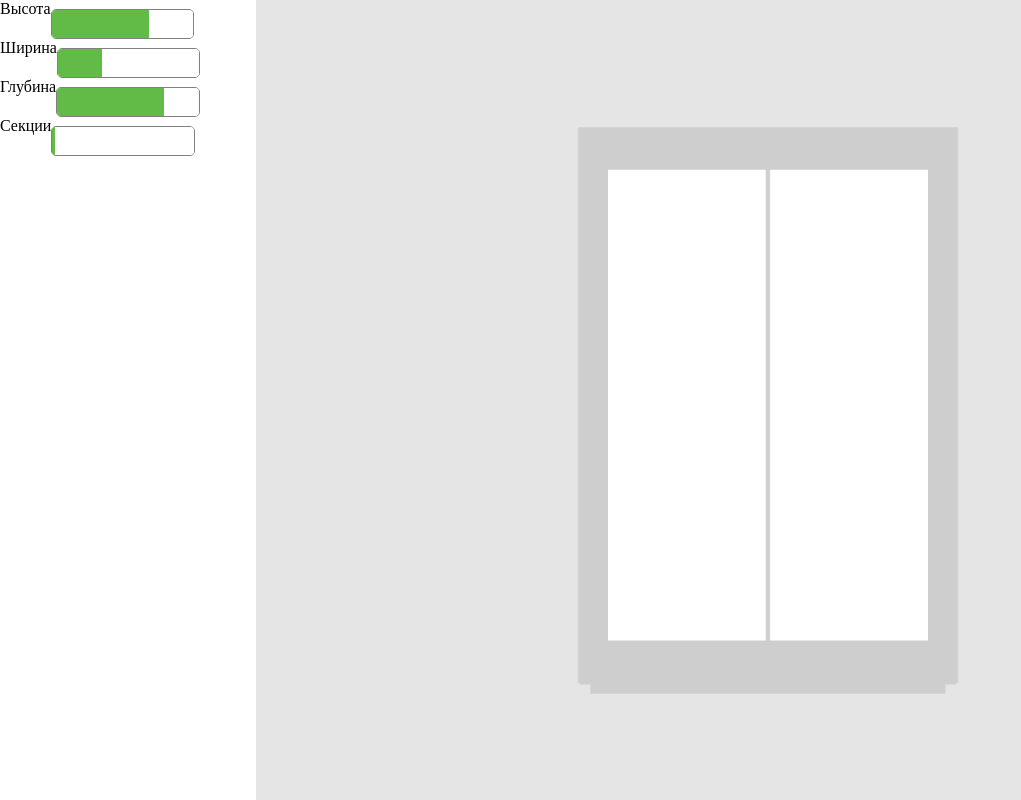
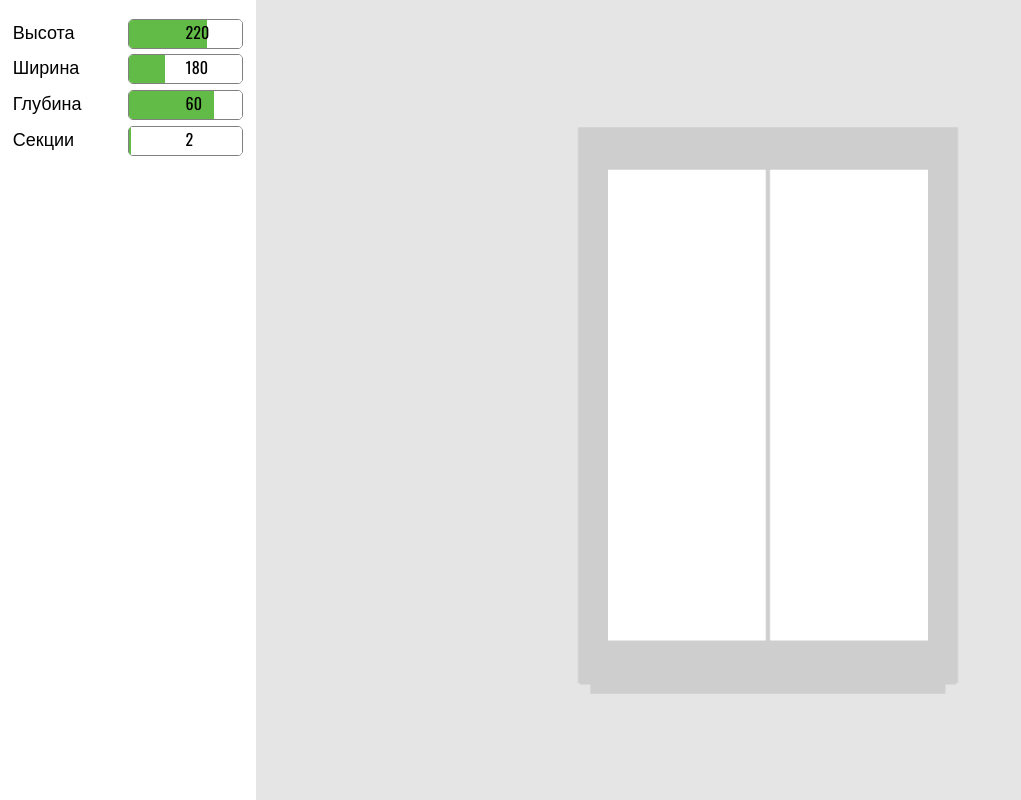
Before and after one commit to l-lOmenl-l/Three-3dConst, a React (Vite) app: page / in a window 1280 px wide. Shown: the whole page, without its empty margins (0-1021 px from the left). Built offline with nearby package versions, Linux system fonts and the light colour scheme.

Commit message:
rebuild gui ver 1.1 (01.11.2023)

```diff
--- a/src/assets/components/screens/home/Home.jsx
+++ b/src/assets/components/screens/home/Home.jsx
@@ -1,69 +1,29 @@
 import styles from './Home.module.css'
-
 import BuildCloset from './build/Construct';
-import {params_closet} from './build/closet'
-
-
-
-
-
-
-
+import * as GUI from './gui.jsx'
 
 export const Home = () => {
-
-  function changeRender({ target }) {
-    switch (true) {
-      case target.name=='width':
-        params_closet.sizes.width =  Number(target.value)
-        BuildCloset()
-        break;
-      case target.name=='height':
-        params_closet.sizes.height = Number(target.value)
-        BuildCloset()
-        break;
-      case target.name=='depth':
-        params_closet.sizes.depth = Number(target.value)
-        BuildCloset()
-        break;
-      case target.name=='section':
-        params_closet.amount_section = Number(target.value)
-        BuildCloset()
-        break;
-    }
-  }
-
   return (
     <div className={styles.mainBody}>
-
       <div className={styles.lineMenu}>
-        <p className="text-btn">Высота</p>
-        <div className={styles.lineBtn}>
-          <input className={styles.inputRange} name="height" onChange={changeRender} min="50" max="300" type="range" defaultValue="220" />
-        </div>
+        <p className={styles.textBtn}>Высота</p>
+        <GUI.ChangeHeight />
       </div>
       <div className={styles.lineMenu}>
-        <p className="text-btn">Ширина</p>
-        <div className={styles.lineBtn}>
-          <input className={styles.inputRange} name="width" onChange={changeRender}  min="100" max="300" type="range" defaultValue="160" />
-        </div>
+        <p className={styles.textBtn}>Ширина</p>
+        <GUI.ChangeWidth />
       </div>
       <div className={styles.lineMenu}>
-        <p className="text-btn">Глубина</p>
-        <div className={styles.lineBtn}>
-          <input className={styles.inputRange} name="depth" onChange={changeRender}  min="35" max="75" type="range" defaultValue="65" />
-        </div>
+        <p className={styles.textBtn}>Глубина</p>
+        <GUI.ChangeDepth />
       </div>
       <div className={styles.lineMenu}>
-        <p className="text-btn">Секции</p>
-        <div className={styles.lineBtn}>
-          <input className={styles.inputRange} name="section" onChange={changeRender}  min="2" max="9" type="range" defaultValue="2" />
-        </div>
+        <p className={styles.textBtn}>Секции</p>
+        <GUI.ChangeSection />
       </div>
         <BuildCloset />
     </div>
 
   )
 }
-
 export default Home
--- a/src/assets/components/screens/home/Home.module.css
+++ b/src/assets/components/screens/home/Home.module.css
@@ -1,3 +1,4 @@
+@import url('https://fonts.googleapis.com/css2?family=Oswald&display=swap');
 .btnAdd{
     width: 100%;
     margin-left: 2%;
@@ -8,19 +9,37 @@
     width: 100%;
     height: 100%;
     flex-direction: column;
+    padding-top: 5%;
 }
 .lineBtn{
     display: flex;
-    width: 70%;
+    width: 50%;
+    position: relative;
+
+}
+.textBtn{
+    font-family: 'Oswald', sans-serif;
+    font-size: 18px;
+}
+.labelText{
+    position: absolute;
+    margin-left: 50%;
+    margin-top: 6%;
+    user-select: none;
+    pointer-events: none;
+    font-family: 'Oswald', sans-serif;
 }
 .lineMenu{
     display: flex;
+    align-items: center;
+    justify-content: space-between;
+    padding: 0 5% 0 5%;
 }
 
 
 
 .inputRange {
-    width: 80%;
+    width: 100%;
     overflow: hidden;
     -webkit-appearance: none;
     background-color: #ffffff;
--- /dev/null
+++ b/src/assets/components/screens/home/gui.jsx
@@ -0,0 +1,69 @@
+import {useState} from "react";
+import styles from "./Home.module.css";
+import BuildCloset from './build/Construct';
+import {params_closet} from './build/closet'
+
+//Интерфейс изменения высоты
+export function ChangeHeight() {
+    const [height,set] = useState(params_closet.sizes.height)
+    function handleChange (e){
+        set(params_closet.sizes.height = Number(e.target.value))
+        BuildCloset();
+    }
+    return(
+        <div className={styles.lineBtn}>
+            <input className={styles.inputRange}
+                   onChange={e=>handleChange(e)}
+                   name="height" min="50" max="300" type="range" defaultValue="220" />
+            <label className={styles.labelText} htmlFor="">{height}</label>
+        </div>
+    )
+}
+//Интерфейс изменения ширины
+export function ChangeWidth() {
+    const [width,set] = useState(params_closet.sizes.width)
+    function handleChange (e){
+        set(params_closet.sizes.width = Number(e.target.value))
+        BuildCloset();
+    }
+    return(
+        <div className={styles.lineBtn}>
+            <input className={styles.inputRange} name="width"
+                   onChange={e=>handleChange(e)}  min="100" max="300"
+                   type="range" defaultValue="160" />
+            <label className={styles.labelText} htmlFor="">{width}</label>
+        </div>
+    )
+}
+//Интерфейс изменения глубины
+export function ChangeDepth() {
+    const [depth,set] = useState(params_closet.sizes.depth)
+    function handleChange (e){
+        set(params_closet.sizes.depth = Number(e.target.value))
+        BuildCloset();
+    }
+    return(
+        <div className={styles.lineBtn}>
+            <input className={styles.inputRange} name="depth"
+                   onChange={e=>handleChange(e)}  min="35" max="75"
+                   type="range" defaultValue="65" />
+            <label className={styles.labelText} htmlFor="">{depth}</label>
+        </div>
+    )
+}
+//Интерфейс изменения секций
+export function ChangeSection() {
+    const [section,set] = useState(params_closet.amount_section)
+    function handleChange (e){
+        set(params_closet.amount_section = Number(e.target.value))
+        BuildCloset();
+    }
+    return(
+        <div className={styles.lineBtn}>
+            <input className={styles.inputRange}  onChange={e=>handleChange(e)}
+                   name="section"  min="2" max="9"
+                   type="range" defaultValue="2" />
+            <label className={styles.labelText} htmlFor="">{section}</label>
+        </div>
+    )
+}
```
Also changed, not shown: src/assets/components/screens/home/build/closet.jsx (+20 -1 lines).
